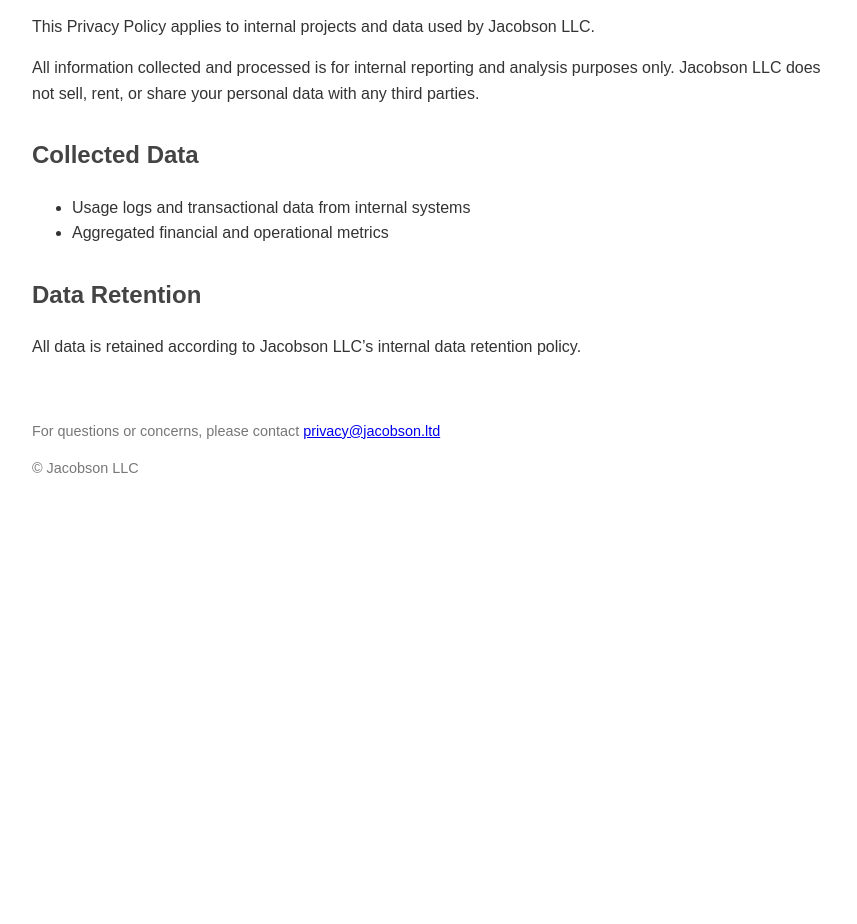
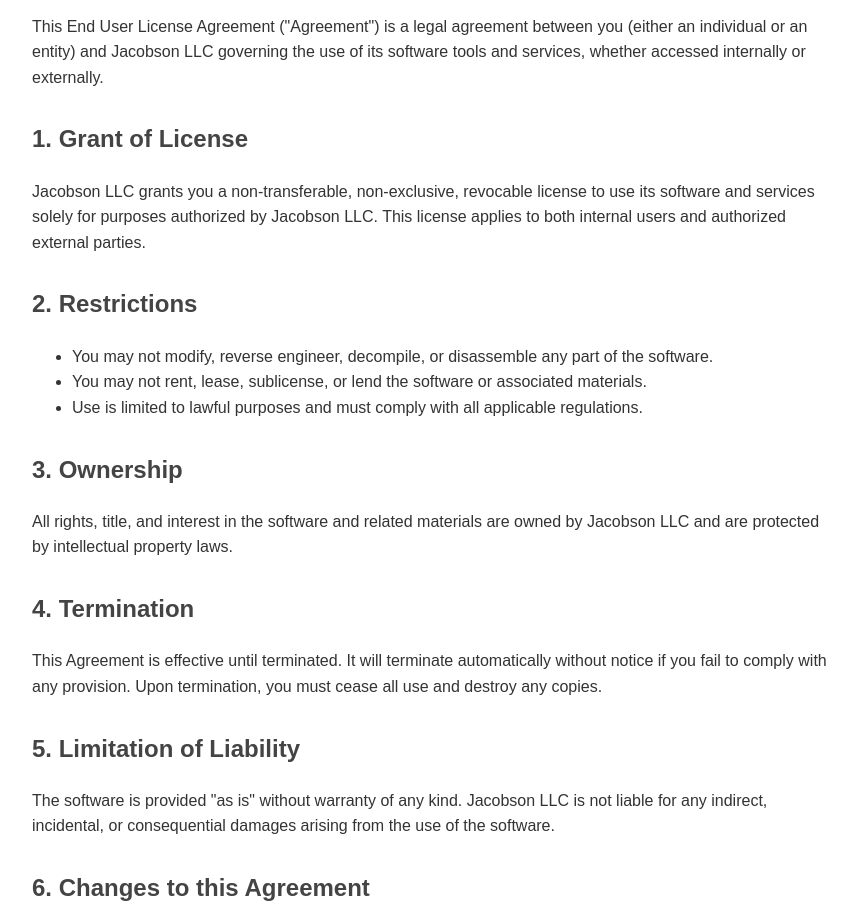
Before and after one commit to jacobsonllc/jacobson-legal, a plain HTML site: page privacy-policy.html in a window 1280 px wide. Shown: the part 99-1023 px from the top of the page, without its empty margins (208-1065 px from the left). Before the commit the page ends 800 px from the top, so only its background shows below. Drawn offline with Linux system fonts and the light colour scheme.

Commit message:
Update privacy-policy.html

```diff
--- a/privacy-policy.html
+++ b/privacy-policy.html
@@ -3,7 +3,7 @@
 <head>
   <meta charset="UTF-8">
   <meta name="viewport" content="width=device-width, initial-scale=1.0">
-  <title>Privacy Policy | Jacobson LLC</title>
+  <title>End User License Agreement | Jacobson LLC</title>
   <style>
     body {
       font-family: Arial, sans-serif;
@@ -28,21 +28,33 @@
   </style>
 </head>
 <body>
-  <h1>Privacy Policy for Jacobson LLC</h1>
-  <p>This Privacy Policy applies to internal projects and data used by Jacobson LLC.</p>
-  <p>All information collected and processed is for internal reporting and analysis purposes only. Jacobson LLC does not sell, rent, or share your personal data with any third parties.</p>
+  <h1>End User License Agreement (EULA)</h1>
+  <p>This End User License Agreement ("Agreement") is a legal agreement between you (either an individual or an entity) and Jacobson LLC governing the use of its software tools and services, whether accessed internally or externally.</p>
 
-  <h2>Collected Data</h2>
+  <h2>1. Grant of License</h2>
+  <p>Jacobson LLC grants you a non-transferable, non-exclusive, revocable license to use its software and services solely for purposes authorized by Jacobson LLC. This license applies to both internal users and authorized external parties.</p>
+
+  <h2>2. Restrictions</h2>
   <ul>
-    <li>Usage logs and transactional data from internal systems</li>
-    <li>Aggregated financial and operational metrics</li>
+    <li>You may not modify, reverse engineer, decompile, or disassemble any part of the software.</li>
+    <li>You may not rent, lease, sublicense, or lend the software or associated materials.</li>
+    <li>Use is limited to lawful purposes and must comply with all applicable regulations.</li>
   </ul>
 
-  <h2>Data Retention</h2>
-  <p>All data is retained according to Jacobson LLC’s internal data retention policy.</p>
+  <h2>3. Ownership</h2>
+  <p>All rights, title, and interest in the software and related materials are owned by Jacobson LLC and are protected by intellectual property laws.</p>
+
+  <h2>4. Termination</h2>
+  <p>This Agreement is effective until terminated. It will terminate automatically without notice if you fail to comply with any provision. Upon termination, you must cease all use and destroy any copies.</p>
+
+  <h2>5. Limitation of Liability</h2>
+  <p>The software is provided "as is" without warranty of any kind. Jacobson LLC is not liable for any indirect, incidental, or consequential damages arising from the use of the software.</p>
+
+  <h2>6. Changes to this Agreement</h2>
+  <p>Jacobson LLC reserves the right to update this Agreement as needed. Continued use of the software after modifications constitutes acceptance of the updated terms.</p>
 
   <div class="footer">
-    <p>For questions or concerns, please contact <a href="mailto:privacy@jacobson.ltd">privacy@jacobson.ltd</a></p>
+    <p>For questions, contact <a href="mailto:legal@jacobson.ltd">legal@jacobson.ltd</a></p>
     <p>&copy; Jacobson LLC</p>
   </div>
 </body>
```
